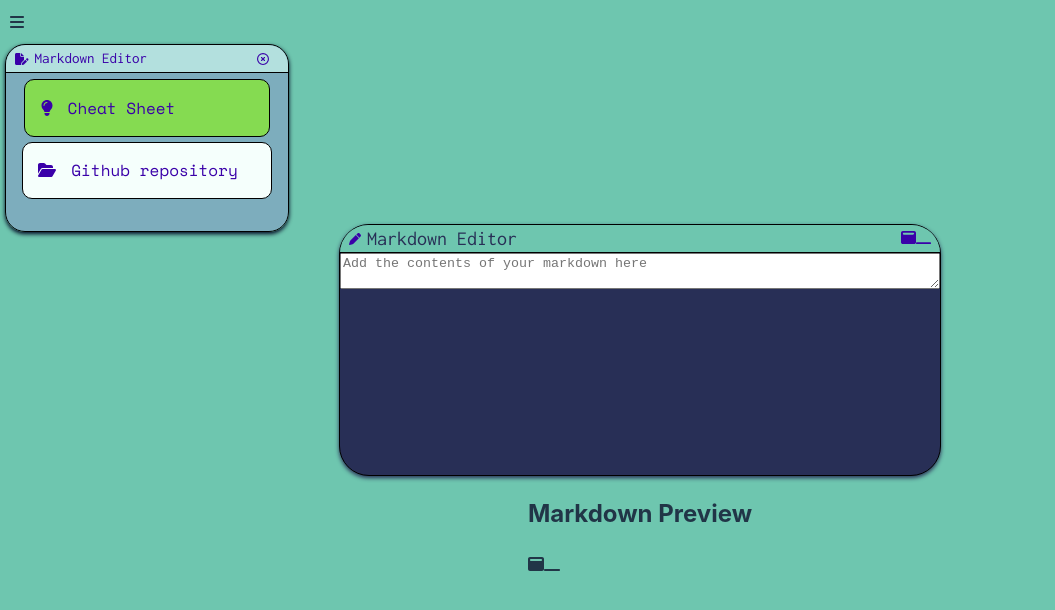
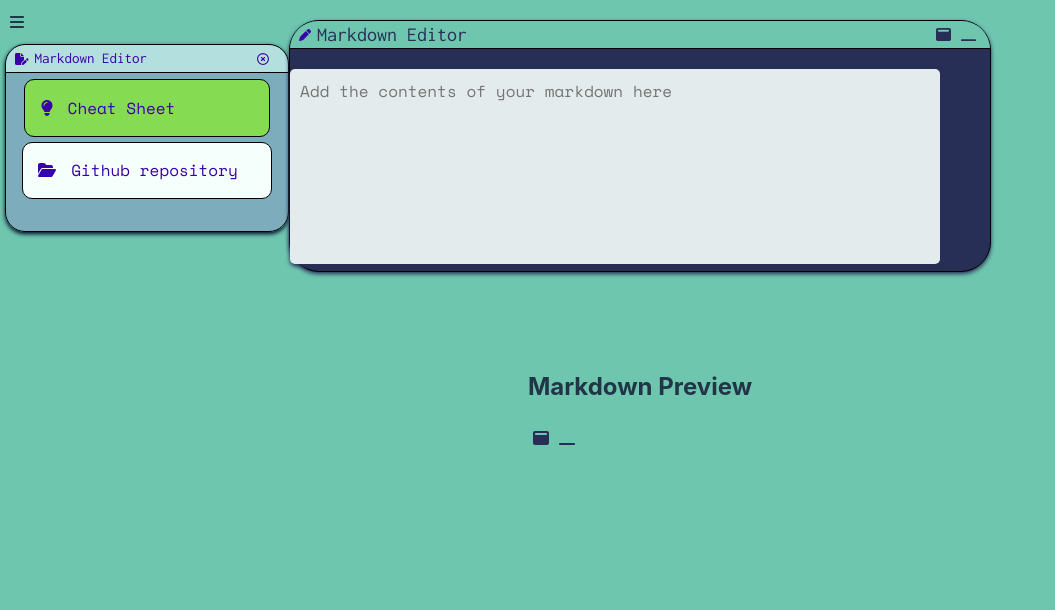
Before and after one commit to natmsaenz/react-projects, a React (Vite) app in the folder markdown-viewer/: page / in a window 1280 px wide. Shown: the top 610 px of the page, without its empty margins (0-1055 px from the left). Built offline with nearby package versions, Linux system fonts and the light colour scheme.

Commit message:
fixed the issue with the expand and minimize buttons

```diff
--- a/markdown-viewer/src/App.css
+++ b/markdown-viewer/src/App.css
@@ -18,7 +18,7 @@ body {
   padding: 0;
   display: flex;
   justify-content: center;
-  align-items: center;
+  align-items: flex-start;
   height: 100vh;
   background-color: var(--light);
   flex-grow: 1;
@@ -29,6 +29,7 @@ body {
   justify-content: center;
   align-items: flex-start;
   height: 100%;
+  top: 0;
 }
 
 .sidebarWrapper {
--- a/markdown-viewer/src/components/markdownEditor/MarkdownEditor.css
+++ b/markdown-viewer/src/components/markdownEditor/MarkdownEditor.css
@@ -18,16 +18,19 @@
     display: flex;
     flex-direction: column;
     background-color: var(--navy);
-   width: 600px;
+   width: 700px;
    height: 250px;
     border-radius: 30px;
     border: solid 1px var(--black);
     box-shadow:  0 2px 4px var(--navy);
+    position: fixed;
+    top: 0;
+    margin-top: 20px;
 }
 
 .markdownEditorContainer.expanded{
-    width: 300px;
-   height: 125px;
+    width: 700px;
+   height: 600px;
 }
 
 .topBar{
@@ -66,3 +69,33 @@
     color: var(--navy);
     font-size: 10px;
 }
+.expandButtonsWrapper{
+    display: flex;
+    flex-direction: row;
+    align-items: center;
+}
+.maximizeButton{
+    padding: 5px;
+    color: var(--navy);
+}
+
+.minimizeButton{
+    padding: 5px;
+    color: var(--navy);
+}
+
+textarea.markdownEditor{
+    width: 90%;
+    height: 70%;
+    padding: 10px;
+    resize: none;
+    border: none;
+    margin-top:20px;
+    border-radius: 5px;
+    box-shadow: 0 2px 4px var(--navy);
+    background-color: var(--light-aqua);
+    font-size: 16px;
+    font-family: var(--ff-secondary);
+    line-height: 1.5;
+    overflow-y: scroll;
+}
--- a/markdown-viewer/src/components/markdownEditor/MarkdownEditor.tsx
+++ b/markdown-viewer/src/components/markdownEditor/MarkdownEditor.tsx
@@ -15,8 +15,12 @@ const MarkdownEditor = () => {
   ) => {
     setMarkdownContent(event.target.value);
   };
-  const handleExpandClick = () => {
-    setIsExpanded((prevExpanded) => !prevExpanded);
+  const handleMaximizeClick = () => {
+    setIsExpanded(true);
+  };
+
+  const handleMinimizeClick = () => {
+    setIsExpanded(false);
   };
 
   return (
@@ -27,28 +31,30 @@ const MarkdownEditor = () => {
         <FontAwesomeIcon icon={faPen} id="pen"/> <h2 className="editorTitle">Markdown Editor</h2>
         </div>
         <div className="expandButtonsWrapper">
-        <FontAwesomeIcon icon={faWindowMaximize} id="max" className={`maximizeButton ${isExpanded ? "" : "expanded"}`} onClick={handleExpandClick}/>
-        <FontAwesomeIcon icon={faWindowMinimize} id="min" className={`minimizeButton ${isExpanded ? "expanded" : ""}`} onClick={handleExpandClick}/>
+
+        <FontAwesomeIcon icon={faWindowMaximize} id="max" className={`maximizeButton ${isExpanded ? "" : "expanded"}`} onClick={handleMaximizeClick}/>
+        <FontAwesomeIcon icon={faWindowMinimize} id="min" className={`minimizeButton ${isExpanded ? "expanded" : ""}`} onClick={handleMinimizeClick}/>
 
 
         </div>
 
         </div>
+
         <textarea
           className="markdownEditor"
           value={markdownContent}
           onChange={handleMarkdownChange}
           placeholder="Add the contents of your markdown here"
         />
+
       </div>
 
       <div className={`markdownPreviewContainer ${isExpanded ? "expanded" : ""}`}>
         <div className="topBarPreview">
           <h2 className="previewTitle">Markdown Preview</h2>
           <div className="expandButtonsWrapper">
-        <FontAwesomeIcon icon={faWindowMaximize} id="max" className={`maximizeButton ${isExpanded ? "" : "expanded"}`} onClick={handleExpandClick}/>
-        <FontAwesomeIcon icon={faWindowMinimize} id="min" className={`minimizeButton ${isExpanded ? "expanded" : ""}`} onClick={handleExpandClick}/>
-
+          <FontAwesomeIcon icon={faWindowMaximize} id="max" className={`maximizeButton ${isExpanded ? "" : "expanded"}`} onClick={handleMaximizeClick}/>
+        <FontAwesomeIcon icon={faWindowMinimize} id="min" className={`minimizeButton ${isExpanded ? "expanded" : ""}`} onClick={handleMinimizeClick}/>
 
         </div>
 
```
